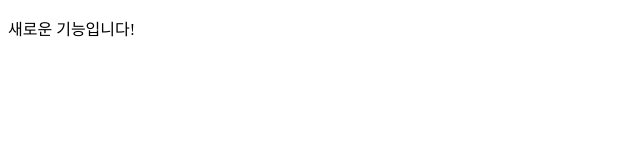
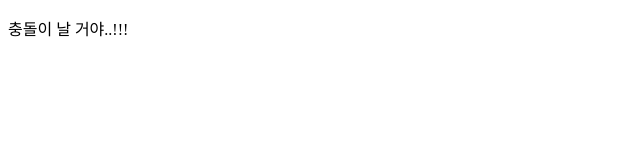
Before and after one commit to YongChan-Shin/GitInitTest, a plain HTML site: page index.html in a window 1280 px wide. Shown: the full height of the page, 0-640 px from the left. Drawn offline with Linux system fonts and the light colour scheme.

Commit message:
새 기능에 대해 새 커밋

```diff
--- a/index.html
+++ b/index.html
@@ -3,11 +3,11 @@
 <head>
   <meta charset="UTF-8">
   <meta name="viewport" content="width=device-width, initial-scale=1.0">
-  <title>메인은 그대로 진행!</title>
+  <title>이건 새로운 기능!!</title>
 </head>
 <body>
   <p>
-    새로운 기능입니다!
+    충돌이 날 거야..!!!
   </p>
 </body>
 </html>
```
